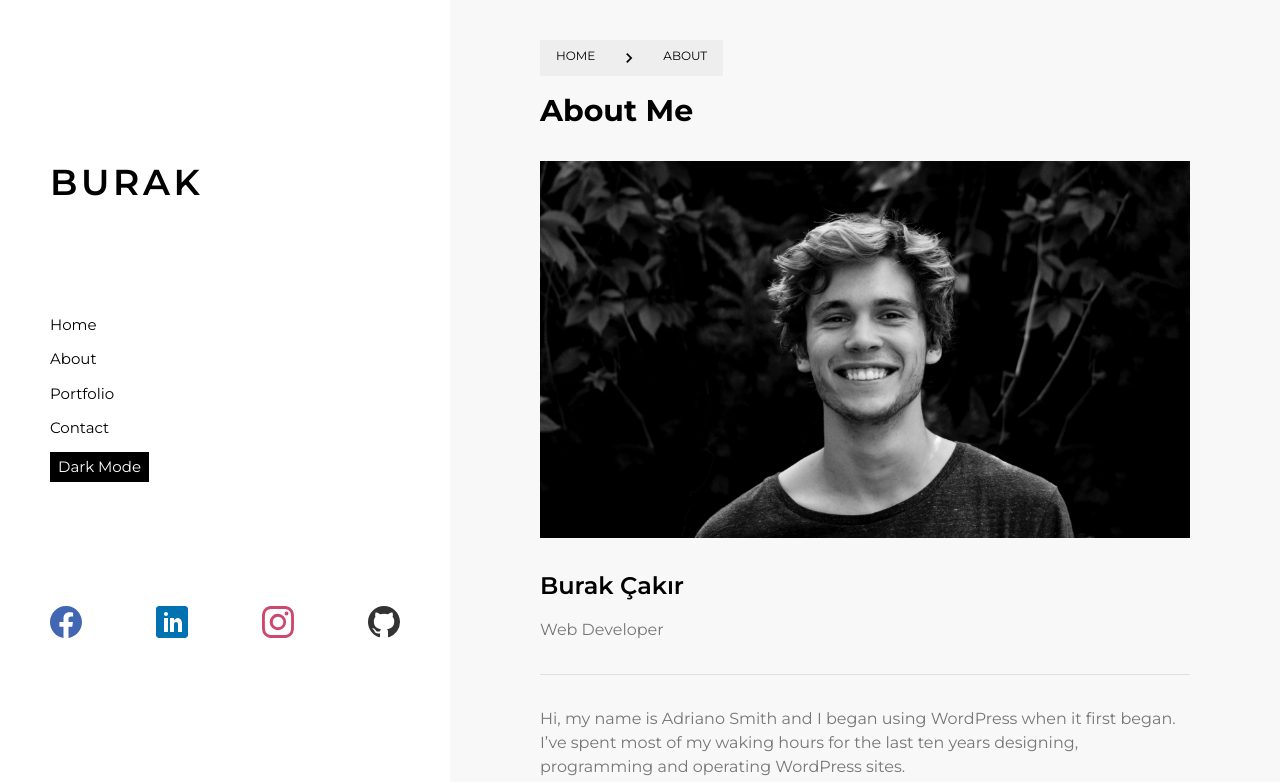
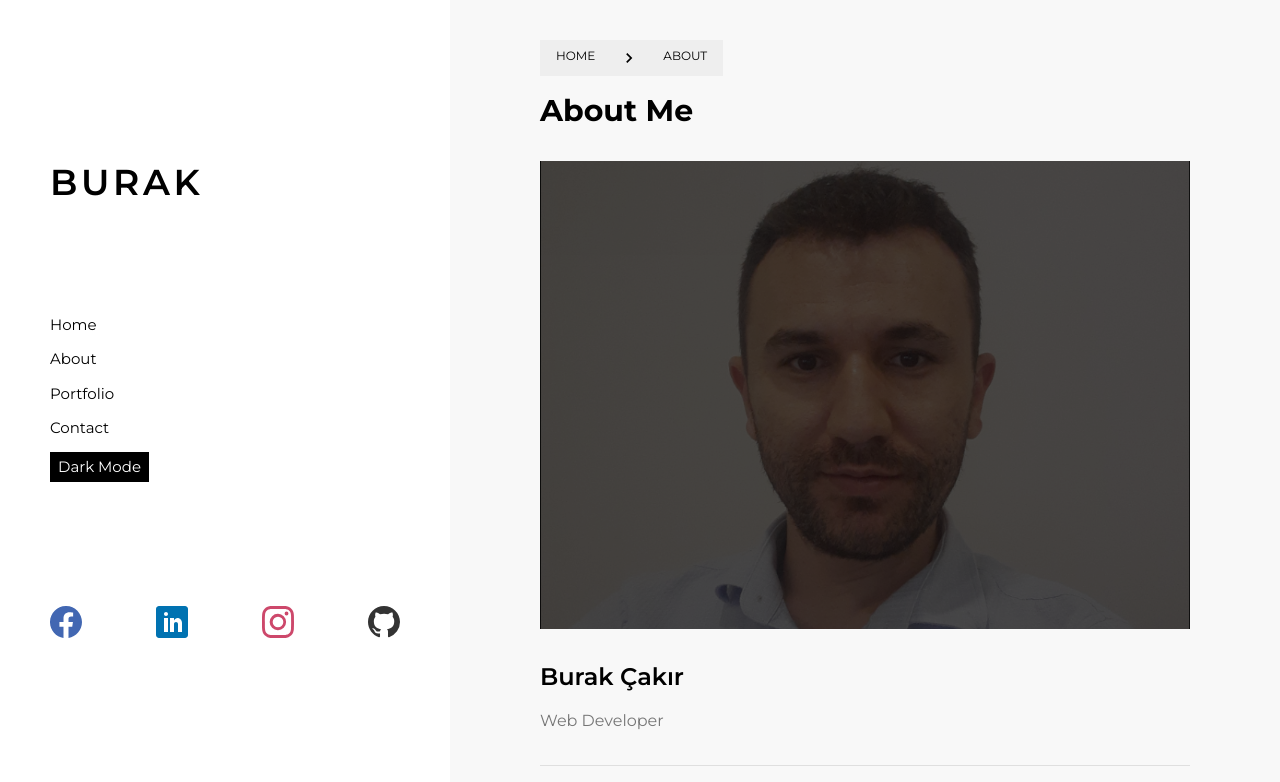
Before and after one commit to brkckr20/next-portfolio-test, a Next.js app: page /about in a window 1280 px wide. Shown: the top 782 px of the page. Built offline with nearby package versions, Linux system fonts and the light colour scheme.

Commit message:
about picture edited

```diff
--- a/pages/about.jsx
+++ b/pages/about.jsx
@@ -3,7 +3,7 @@ import Image from 'next/image';
 import { MdOutlineKeyboardArrowRight } from 'react-icons/md';
 import Divider from '../components/Divider';
 import UserInfoCard from '../components/UserInfoCard';
-import profilePic from '../public/assets/profile.jpg';
+import profilePic from '../public/assets/profile1.png';
 
 export default function Portfolio() {
     return (
@@ -18,8 +18,9 @@ export default function Portfolio() {
                     <h2 className='bg-secondaryBg dark:bg-darkPrimary dark:text-white inline-flex px-4 py-2 uppercase mb-3 text-xs'>home <MdOutlineKeyboardArrowRight size={20} className="mx-6" /> about</h2>
                     <h2 className='text-[30px] font-bold dark:text-white mb-7'>About Me</h2>
                 </div>
-                <div className=''>
-                    <Image src={profilePic} />
+                <div className='overflow-hidden relative'>
+                    <div className='absolute inset-0 bg-black opacity-70'>lorem</div>
+                    <Image className='w-full object-cover mx-auto max-h-[720px]' src={profilePic} />
                 </div>
                 <div>
                     <h1 className='text-2xl font-semibold pt-8 pb-4 dark:text-white'>Burak Çakır</h1>
```
Also changed, not shown: public/assets/profile1.png (added).
